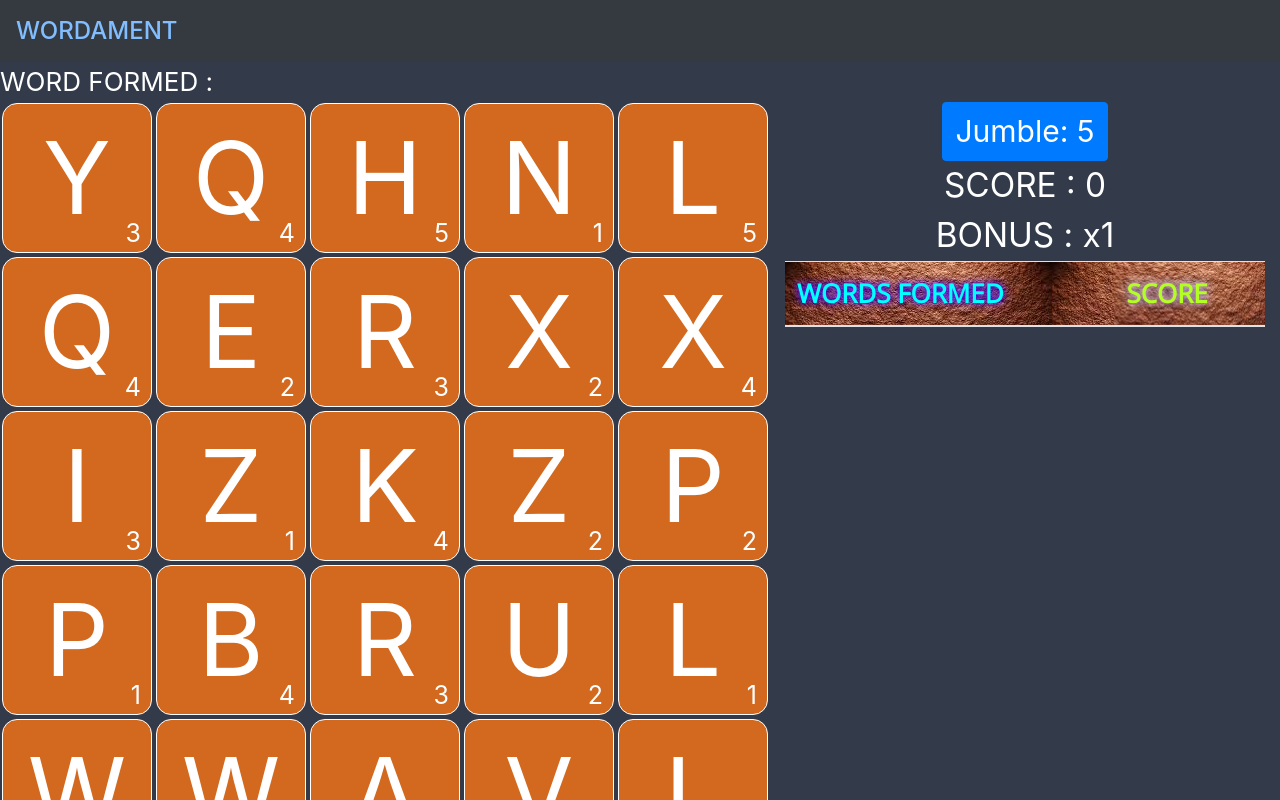
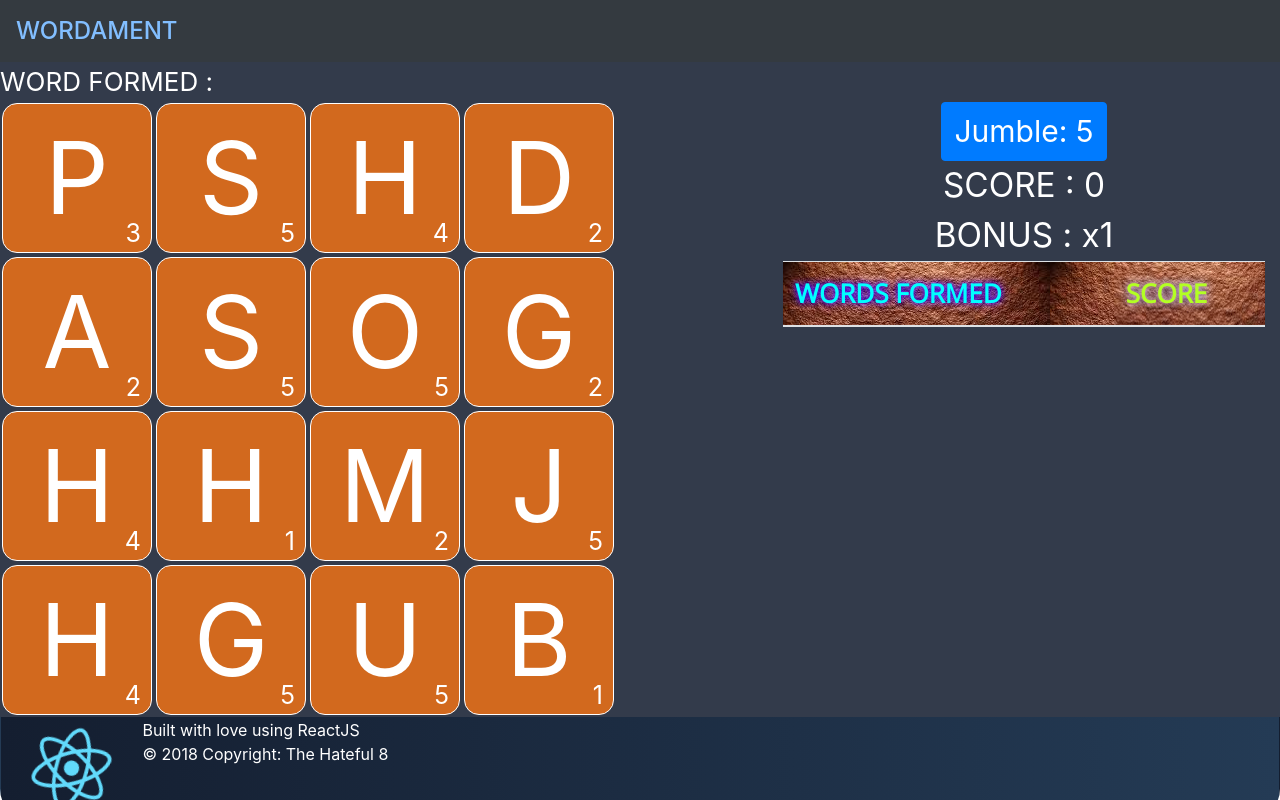
Before and after one commit to astrarudra/the-hateful-8, a React (Create React App) app in the folder finalproject/: page / in a window 1280 px wide. Both pictures are taken after a click on the button "Play". Shown: the top 800 px of the page. Built offline with nearby package versions, Linux system fonts and the light colour scheme; grey boxes are pictures that could not be loaded.

Commit message:
R2: Modes & Grid Complete

```diff
--- a/finalproject/src/App.js
+++ b/finalproject/src/App.js
@@ -14,7 +14,7 @@ export default class App extends Component {
     var { alphaMatrix, scoreMatrix } = genTiles(5, 5)
     this.state = {
       pageSelected: 'home',
-      mode: "classic", // classic , scramble
+      mode: "classic", // classic,scramble,jumparound
       time: 1,
       grid: 4,
       alphaMatrix,
@@ -34,8 +34,8 @@ export default class App extends Component {
   setStore = (o) => this.setState(o)
 
   jumble = () => {
-    var { jumble } = this.state
-    var { alphaMatrix, scoreMatrix } = genTiles(5, 5)
+    var { jumble, grid} = this.state
+    var { alphaMatrix, scoreMatrix } = genTiles(grid, grid)
     this.setState({
       jumble: --jumble,
       alphaMatrix,
@@ -45,11 +45,21 @@ export default class App extends Component {
     })
   }
 
+  play = () => {
+    var { mode , time , grid } = this.state
+    var { alphaMatrix, scoreMatrix } = genTiles(grid, grid)
+    this.setState({
+      alphaMatrix,
+      scoreMatrix,
+      pageSelected: "play"
+    })
+  }
+
   tileSelected = (rowNo, colNo) => {
     var { alphaMatrix, scoreMatrix, wordComposed, words = [], address, score, error, correct, bonus, wordsFormed, mode } = this.state
 
     if (error || correct) return
-    if (mode !== "playaround" && !validateSelection(rowNo, colNo, address)) return // check if neighbour tiles are selected.
+    if (mode !== "jumparound" && !validateSelection(rowNo, colNo, address)) return // check if neighbour tiles are selected.
 
     wordComposed += alphaMatrix[rowNo][colNo]
     address.push([rowNo, colNo])
@@ -78,7 +88,6 @@ export default class App extends Component {
       else {
         for (var word in filteredWords) { // Perfect match check
           if (filteredWords[word] === wordComposed) {
-            console.log(wordsFormed, wordComposed)
             if (_.includes(wordsFormed.map(o => o.word), wordComposed)) break;
             var wordScore = 0;
             alphaMatrix = _.cloneDeep(alphaMatrix)
@@ -91,6 +100,7 @@ export default class App extends Component {
               }
             })
             wordScore *= bonus
+            bonus = bonus + .1
             score = score + wordScore
             stateObj.correct = true
             wordsFormed.push({
@@ -103,7 +113,8 @@ export default class App extends Component {
               wordComposed: "",
               words: [],
               correct: false,
-              wordsFormed
+              wordsFormed,
+              bonus
             }
             setTimeout(() => { this.setState(futureObj) }, 500)
             break;
@@ -118,8 +129,8 @@ export default class App extends Component {
     var { state, setState } = this
     var { pageSelected } = state
     var page = {
-      home : <HomePage state={state} setStore={this.setStore} />,
-      play : <PlayPage state={state} jumble={this.jumble} tileSelected={this.tileSelected} />
+      home : <HomePage state={state} setStore={this.setStore} play={this.play}/>,
+      play : <PlayPage state={state} jumbleFn={this.jumble} tileSelected={this.tileSelected} />
     }
 
     return (
@@ -128,7 +139,7 @@ export default class App extends Component {
           <NavBar />
           {page[pageSelected]}
         </div>
-          <Footer />
+        <Footer />
       </div>
     )
   }
--- a/finalproject/src/components/RightPanel.jsx
+++ b/finalproject/src/components/RightPanel.jsx
@@ -2,11 +2,12 @@ import React, { Component } from 'react'
 
 export default class RightPanel extends Component {
     render() {
-        var { score, jumble, bonus, wordsFormed } = this.props.state;
+        var { score, bonus, wordsFormed, jumble } = this.props.state;
+        var { jumbleFn } = this.props
         return (
             <div className="w-50">
                 <div className="right-score">
-                    <button className="btn btn-primary" style={{ fontSize: "30px" }} onClick={jumble > 0 ? this.jumble : null} disabled={!(jumble > 0)}>Jumble: {jumble}</button>
+                    <button className="btn btn-primary" style={{ fontSize: "30px" }} onClick={jumble > 0 ? jumbleFn : null} disabled={!(jumble > 0)}>Jumble: {jumble}</button>
                     {/* <div>WORD : {wordComposed}</div> */}
                     <div>SCORE : {score}</div>
                     <div>BONUS : x{bonus}</div>
--- a/finalproject/src/modules/HomePage.jsx
+++ b/finalproject/src/modules/HomePage.jsx
@@ -2,9 +2,6 @@ import React, { Component } from 'react'
 
 export default class HomePage extends Component {
 
-    gotoPlay = () => {
-        this.props.setStore({pageSelected: "play"})
-    }
     setMode = (param) => {
         this.props.setStore({mode: param})
     }
@@ -16,7 +13,7 @@ export default class HomePage extends Component {
     }
 
     render() {
-        var { setStore , state } = this.props
+        var { setStore , state , play } = this.props
         var { mode , time , grid } = state
         var selectedClass = "selection-btn aligner selected-btn"
         var defaultClass = "selection-btn aligner"
@@ -52,7 +49,7 @@ export default class HomePage extends Component {
                         </div>
                     </div>
                 </div>
-                <button className="btn btn-primary" style={{fontSize:"30px"}} onClick={this.gotoPlay}>Play</button>
+                <button className="btn btn-primary" style={{fontSize:"30px"}} onClick={play}>Play</button>
             </div>
         )
     }
--- a/finalproject/src/modules/PlayPage.jsx
+++ b/finalproject/src/modules/PlayPage.jsx
@@ -4,7 +4,7 @@ import RightPanel from '../components/RightPanel'
 
 export default class PlayPage extends Component {
     render() {
-        var { tileSelected , state } = this.props
+        var { tileSelected , state , jumbleFn } = this.props
         var { wordComposed } = state
         return (
             <div className="d-flex">
@@ -12,7 +12,7 @@ export default class PlayPage extends Component {
                 <div>WORD FORMED : {wordComposed}</div>
                 <GameGrid state={state} tileSelected={tileSelected} />
               </div>
-              <RightPanel state={state} />
+              <RightPanel state={state} jumbleFn={jumbleFn} />
             </div>
         )
     }
```
